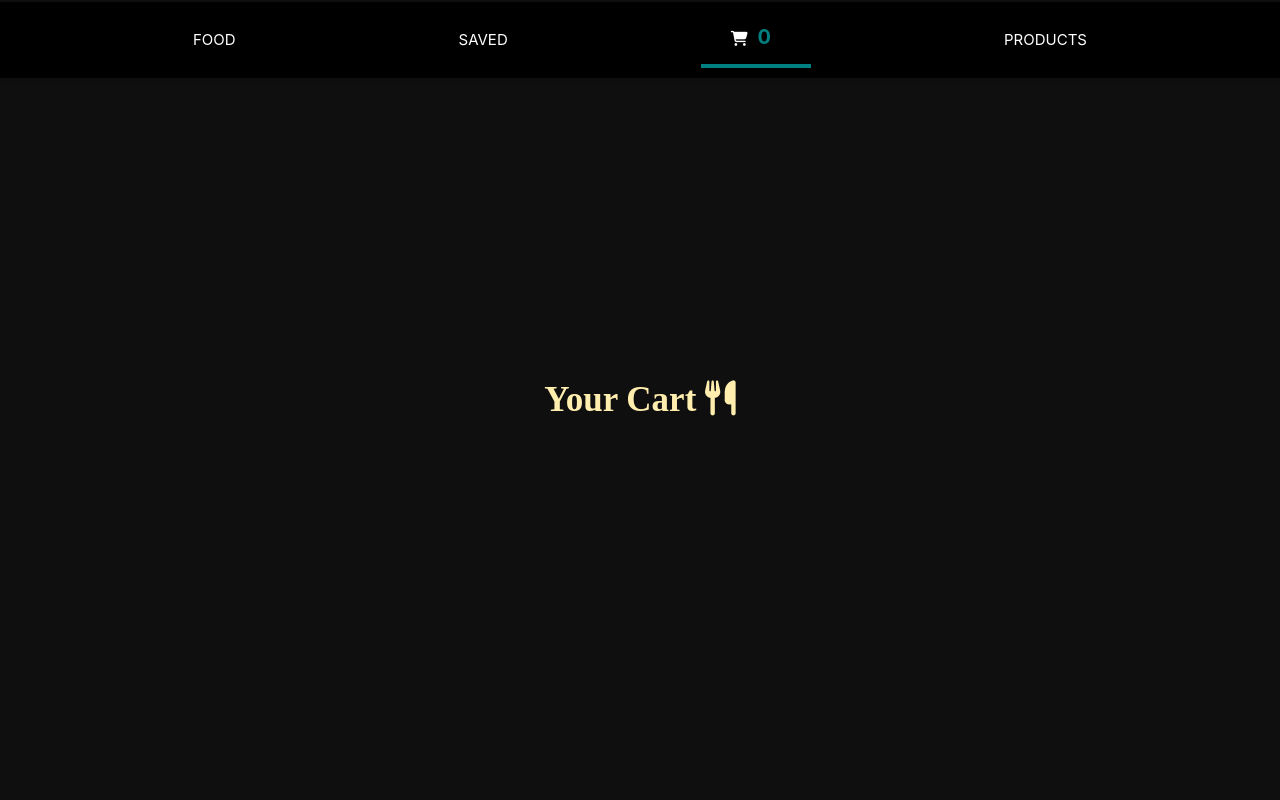
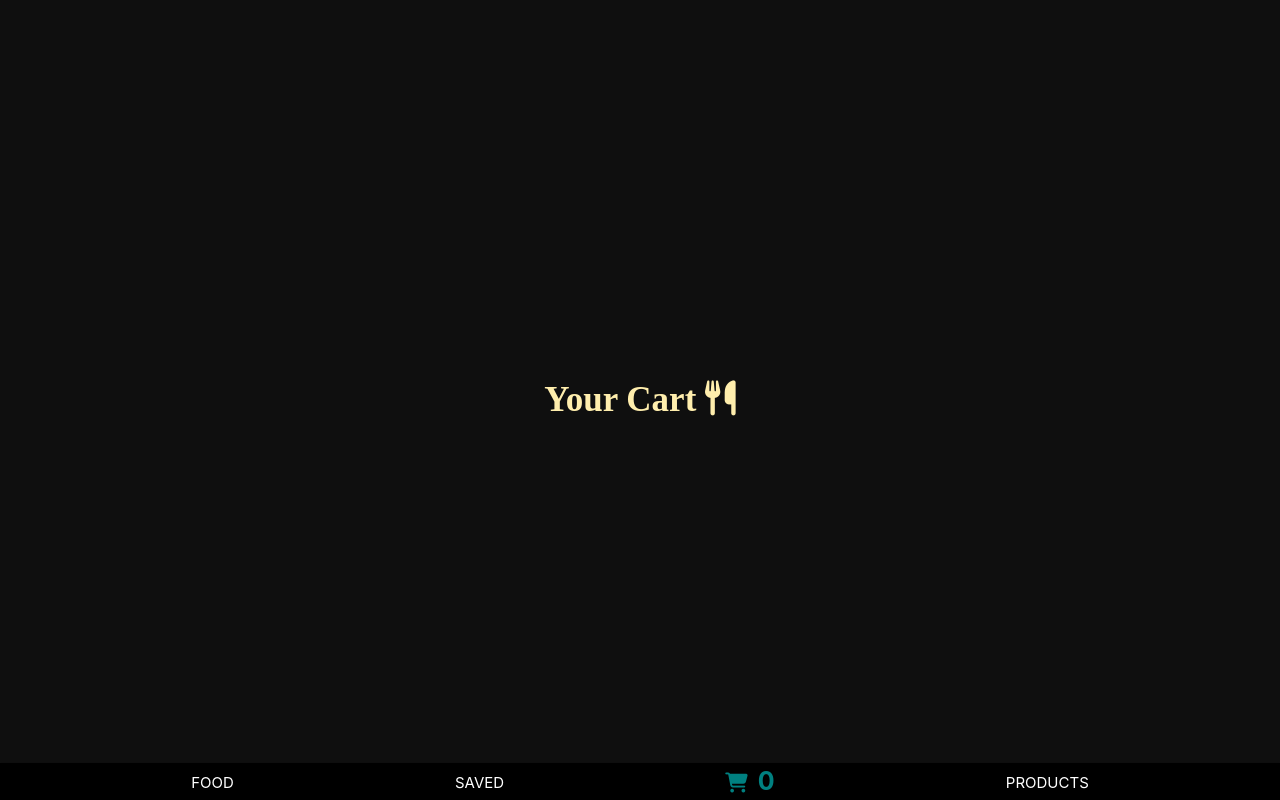
Before and after one commit to Tk-brainCodes/Food-eCommerce-store, a React (Create React App) app: page /cart in a window 1280 px wide. Built offline with nearby package versions, Linux system fonts and the light colour scheme; a web font is replaced by a local one.

Commit message:
navigation menu

```diff
--- a/src/Components/Nav/Navbar.css
+++ b/src/Components/Nav/Navbar.css
@@ -2,15 +2,17 @@ li {
     list-style-type: none;
     text-decoration: none;
     display: inline-flex;
+    margin-top: 3px;
 }
 
 .list__link {
     text-decoration: none;
     font-size: 15px;
+    color: white;
+    line-height: 30px;
     text-transform: uppercase;
-    color: white;
-    line-height: 50px;
     padding: 0 30px;
+    transition: 0.3s ease;
 }
 
 
@@ -21,15 +23,13 @@ li {
 }
 
 .nav__bar {
-    width: 50vw;
     background-color: #000000;
     margin: 0;
     width: 100vw;
-    padding: 10px;
     box-shadow: 0 2px 3px 0 rgba(0,0,0,0.1);
     z-index: 10;
     position: fixed;
-    margin-top: 80px;
+    bottom: 0;
 }
 
 nav {
@@ -39,16 +39,43 @@ nav {
 }
 
 .active {
-    border-bottom: 4px solid  teal;
     color: white;
     transition: 0.3s ease;
+    color: teal;
 }
 
 .length {
    padding: 10px;
+   color: white;
+   font-size: 25px;
+   font-style: normal;
    color: teal;
-   font-size: 20px;
-   font-style: normal;
    font-weight: bolder;
 
 }
+
+.fa-shopping-cart {
+    font-size: 20px;
+}
+
+span {
+    background: #f00;
+    display: flex;
+    align-items: center;
+    justify-content: center;
+    width: 30px;
+    height: 30px;
+    font-size: 15px;
+    border-radius: 50%;
+    color: #fff;
+    vertical-align: top;
+    margin-left: -5px;
+}
+
+.notify__ {
+   display: flex;
+   width: auto !important;
+   height: auto !important;
+   align-items: center;
+   justify-content: center;
+}
```
